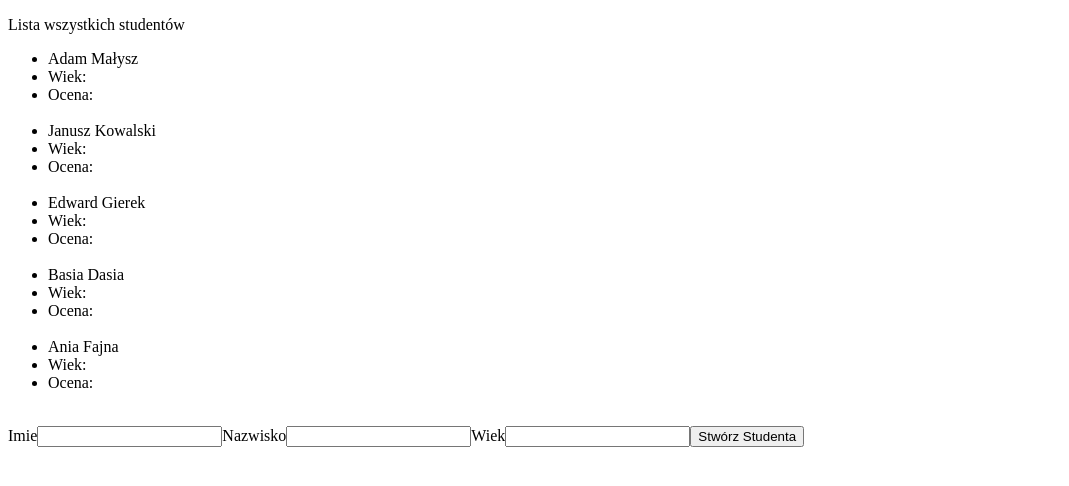
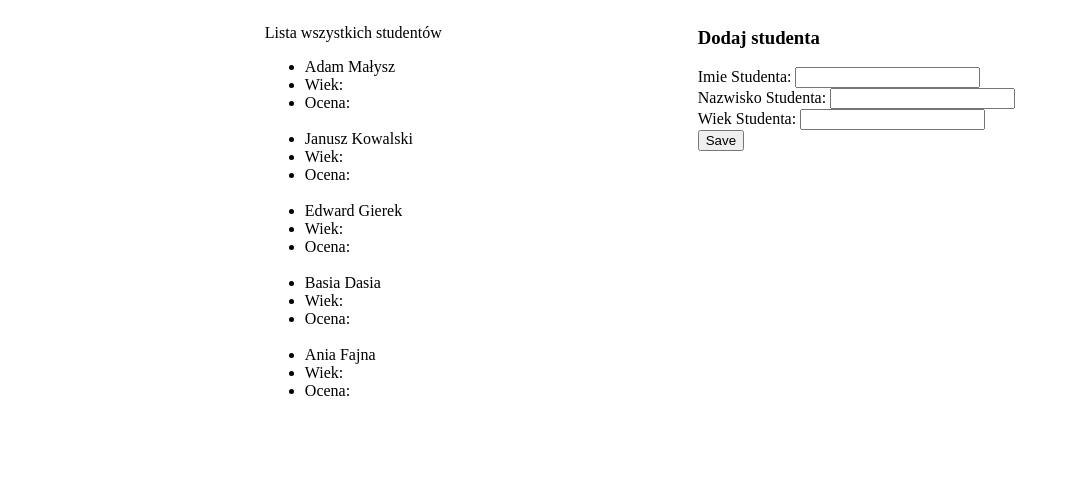
Before and after one commit to InterfectoremCubiculum/studenci_biedacy, an Angular app: page / in a window 1280 px wide. Shown: the top 486 px of the page, without its empty margins (0-1069 px from the left). Built offline with nearby package versions, Linux system fonts and the light colour scheme.

Commit message:
Dodawanie Ocen, edycja obiektów przez formularz i dodawanie nowych obiektów przez formularz

```diff
--- a/src/app/add-student/add-student.component.html
+++ b/src/app/add-student/add-student.component.html
@@ -1,9 +1,13 @@
-<form (submit)="onSubmit()">
-    <label for="name">Imie</label>
-    <input type="text" name="name" id="name" >
-    <label for="surname">Nazwisko</label>
-    <input type="text" name="surname" id="surname">
-    <label for="age">Wiek</label>
-    <input type="number" name="age" id="age">
-    <button type="submit">Stwórz Studenta</button>
+<form>
+    <h3>Dodaj studenta</h3>
+    <label for="name">Imie Studenta: </label>
+    <input id="name" [(ngModel)]="name" name="name"/><br>
+
+    <label for="surname">Nazwisko Studenta: </label>
+    <input id="surname" [(ngModel)]="surname" name="surname"/><br>
+
+    <label for="age">Wiek Studenta: </label>
+    <input id="age" [(ngModel)]="age" name="age" type="number"/><br>
+
+    <button (click)="onSubmit()">Save</button>
 </form>
--- a/src/app/add-student/add-student.component.ts
+++ b/src/app/add-student/add-student.component.ts
@@ -1,17 +1,26 @@
-import { Component, input } from '@angular/core';
-import { FormGroup, FormControl, Validators } from '@angular/forms';
-import { Student } from '../students/students.component';
+import { Component, EventEmitter, Input, Output } from '@angular/core';
+import { FormsModule } from '@angular/forms';
 
 @Component({
   selector: 'app-add-student',
   standalone: true,
-  imports: [],
+  imports: [FormsModule],
   templateUrl: './add-student.component.html',
   styleUrl: './add-student.component.css'
 })
 export class AddStudentComponent {
+  @Input() name: string | undefined;
+  @Input() surname: string | undefined;
+  @Input() age: number | undefined;
 
   onSubmit() {
+    this.saveStudent.emit({
+      name: this.name!,
+      surname: this.surname!,
+      age: this.age!
+    });
   }
+  @Output() saveStudent: EventEmitter<{ name: string; surname: string; age: number }> = new EventEmitter();
+
 
 }
--- a/src/app/app.component.html
+++ b/src/app/app.component.html
@@ -1,2 +1 @@
 <app-students></app-students>
-<app-add-student></app-add-student>
--- a/src/app/app.component.ts
+++ b/src/app/app.component.ts
@@ -1,15 +1,14 @@
 import { Component } from '@angular/core';
 import { RouterOutlet } from '@angular/router';
 import { StudentsComponent } from './students/students.component';
-import { AddStudentComponent } from './add-student/add-student.component';
 
 @Component({
   selector: 'app-root',
   standalone: true,
-  imports: [RouterOutlet, StudentsComponent, AddStudentComponent],
+  imports: [RouterOutlet, StudentsComponent],
   templateUrl: './app.component.html',
   styleUrl: './app.component.css'
 })
 export class AppComponent {
-  title = 'studenci_biedacy';
+  title = 'zad4';
 }
--- /dev/null
+++ b/src/app/count-students.pipe.ts
@@ -0,0 +1,13 @@
+import { Pipe, PipeTransform } from '@angular/core';
+
+@Pipe({
+  name: 'countStudents',
+  standalone: true
+})
+export class CountStudentsPipe implements PipeTransform {
+
+  transform(value: unknown, ...args: unknown[]): unknown {
+    return null;
+  }
+
+}
--- a/src/app/edit-student/edit-student.component.html
+++ b/src/app/edit-student/edit-student.component.html
@@ -1 +1,16 @@
-<p>edit-student works!</p>
+<form>
+    <h3>Edytuj Studenta</h3>
+    <label for="name">Imie Studenta: </label>
+    <input id="name" [(ngModel)]="name" name="name"/><br>
+
+    <label for="surname">Nazwisko Studenta: </label>
+    <input id="surname" [(ngModel)]="surname" name="surname"/><br>
+
+    <label for="age">Wiek Studenta: </label>
+    <input id="age" [(ngModel)]="age" name="age" type="number"/><br>
+
+    <label for="grades">Nowa ocena: </label>
+    <input id="grades" [(ngModel)]="grade" name="grades" type="number"/><br>
+    <button (click)="onSubmit()">Save</button>
+    <button (click)="addGrade()">Dodaj Ocene</button>
+</form>
--- a/src/app/edit-student/edit-student.component.ts
+++ b/src/app/edit-student/edit-student.component.ts
@@ -1,12 +1,42 @@
-import { Component } from '@angular/core';
-
+import { Component, EventEmitter, Input, Output } from '@angular/core';
+import { FormsModule } from '@angular/forms';
+import { Student } from '../students/students.component';
 @Component({
   selector: 'app-edit-student',
   standalone: true,
-  imports: [],
+  imports: [FormsModule],
   templateUrl: './edit-student.component.html',
   styleUrl: './edit-student.component.css'
 })
 export class EditStudentComponent {
+  @Input()
+  set student(student: Student){
 
+    this.name = student.imie;
+    this.surname = student.nazwisko;
+    this.age = student.wiek;
+    console.log(student.imie)
+  }
+  name: string | undefined;
+  surname: string | undefined;
+  age: number | undefined;
+  grade: number | undefined;
+
+  @Output() editStudent: EventEmitter<{ name: string; surname: string; age: number; }> = new EventEmitter();
+  @Output() addStudentGrade: EventEmitter<{ grade: number }> = new EventEmitter();
+
+
+  onSubmit() {
+    this.editStudent.emit({
+      name: this.name!,
+      surname: this.surname!,
+      age: this.age!,
+    });
+  }
+  addGrade(){
+    if (this.grade !== undefined) {
+      this.addStudentGrade.emit({grade: this.grade!})
+      this.grade = undefined;
+    }
+  }
 }
--- a/src/app/students/students.component.html
+++ b/src/app/students/students.component.html
@@ -1,7 +1,10 @@
+<div class="viewBox">
+    <div class="firstColumn">
         <p>{{tytul_listy}}</p>
         <ul>
             @for (item of studenci; track $index)
             {
+                <div [class.selected]="$index===selected" (click)="select($index)">
                 <li>{{item.imie}} {{item.nazwisko}}</li>
                 <li (click)="toggleAge(item)">Wiek: @if(item.showWiek){{{item.wiek}}}</li>
                 <li (click)="toggleGrade(item)">Ocena: @if(item.showOceny)
@@ -12,6 +15,18 @@
                     }
                 }
                 </li>
+                </div>
                 <br>
             }
         </ul>
+    </div>
+    <div class="secondColumn">
+        <app-add-student  (saveStudent)="onSaveStudent($event)"></app-add-student>
+        @if (selected!==-1) {
+        <app-edit-student   [student]="studenci[selected]"
+                            (editStudent)="onEditStudent($event)"
+                            (addStudentGrade)="addGrade($event)">
+        </app-edit-student>
+        }
+    </div>
+</div>
--- a/src/app/students/students.component.ts
+++ b/src/app/students/students.component.ts
@@ -1,15 +1,19 @@
   import { Component } from '@angular/core';
-  import { ValidateGradePipe } from '../validate-grade.pipe';
   import { AddStudentComponent } from "../add-student/add-student.component";
+  import { EditStudentComponent } from '../edit-student/edit-student.component';
+  import { CountStudentsPipe } from '../count-students.pipe';
+
   @Component({
     selector: 'app-students',
     standalone: true,
-    imports: [ValidateGradePipe, AddStudentComponent],
+    imports: [ CountStudentsPipe,AddStudentComponent, EditStudentComponent],
     templateUrl: './students.component.html',
     styleUrl: './students.component.css'
   })
+
   export class StudentsComponent {
     tytul_listy: string = 'Lista wszystkich studentów';
+    selected = -1;
     studenci: Student[] = [
       new Student('Adam', 'Małysz', 20, [3, 5, 2, 1]),
       new Student('Janusz', 'Kowalski', 18, [4, 3, 5, 6]),
@@ -23,6 +27,27 @@
     }
     toggleGrade(student: Student): void {
       student.showOceny = !student.showOceny;
+    }
+
+    onSaveStudent(student: { name: string; surname: string; age: number }) {
+      this.studenci.push(new Student(student.name, student.surname, student.age, []))
+    }
+    onEditStudent(student: { name: string; surname: string; age: number}) {
+      if (this.selected != -1) {
+        let tempStudent : Student  = this.studenci[this.selected]
+        tempStudent.imie = student.name;
+        tempStudent.nazwisko = student.surname;
+        tempStudent.wiek = student.age;
+      }
+    }
+    addGrade($event: { grade: number; }){
+    if(this.selected!== -1)
+      {
+          this.studenci[this.selected].dodajOcena($event.grade)
+      }
+    }
+    select(which:number):void{
+      this.selected=which;
     }
   }
   export class Student {
@@ -73,4 +98,5 @@
     public dodajOcena(ocena: number){
       this._oceny.push(ocena);
     }
-  }
+
+}
--- a/src/app/validate-grade.pipe.ts
+++ /dev/null
@@ -1,15 +0,0 @@
-import { style } from '@angular/animations';
-import { Pipe, PipeTransform } from '@angular/core';
-
-@Pipe({
-  name: 'validateGrade',
-  standalone: true
-})
-export class ValidateGradePipe implements PipeTransform {
-
-  transform(value: number[], minGrade: number = 2): string[]
-  {
-    return value.map(g => g<=minGrade ?`<span style="color: red;">${g}</span>`:`${g}`)
-  }
-
-}
--- a/src/styles.css
+++ b/src/styles.css
@@ -1 +1,13 @@
-/* You can add global styles to this file, and also import other style files */
+.viewBox {
+    display: flex;
+    justify-content: center;
+}
+.secondColumn{
+    margin-left: 8em;
+}
+.firstColumn{
+    margin-right: 8em;
+}
+.selected{
+    background-color: lightgoldenrodyellow;
+  }
```
Also changed, not shown: 2 other files (tests, documents, lock files or other folders). Lines whose indentation alone changed are shown as unchanged.
